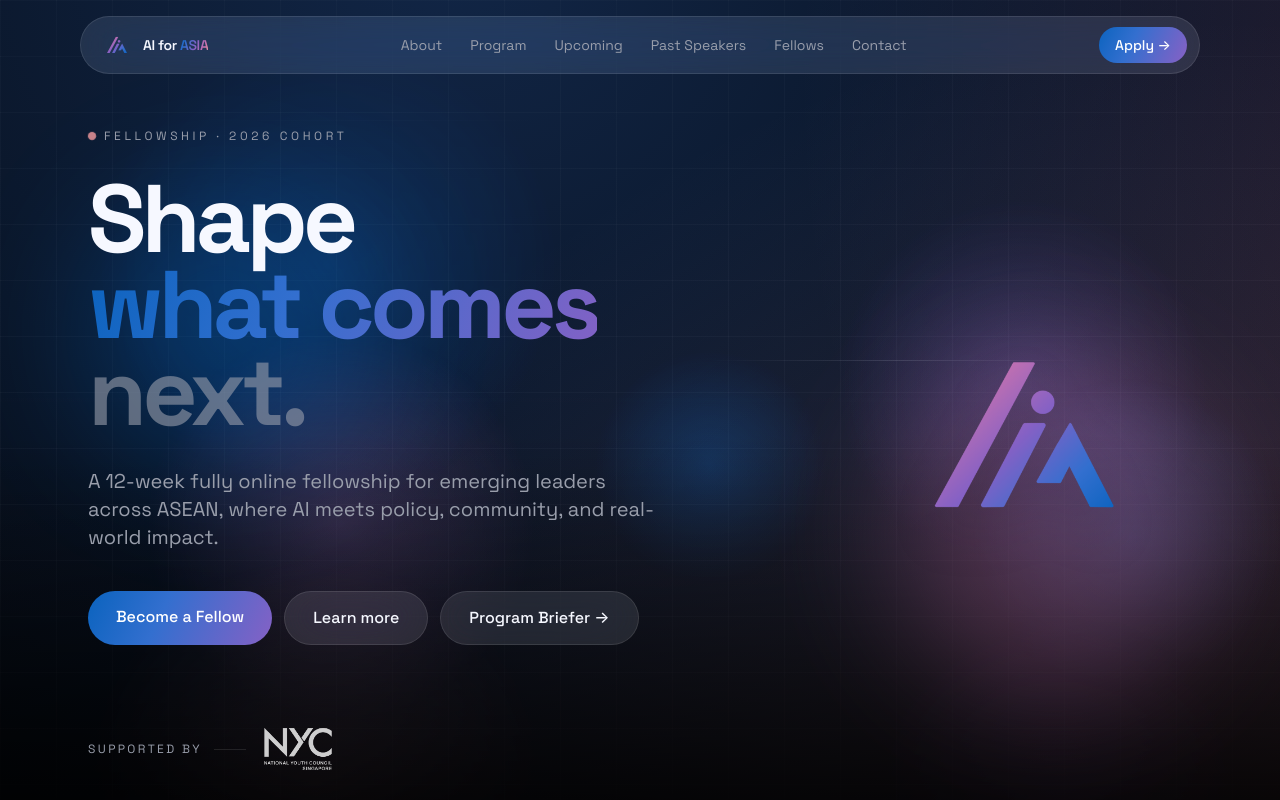
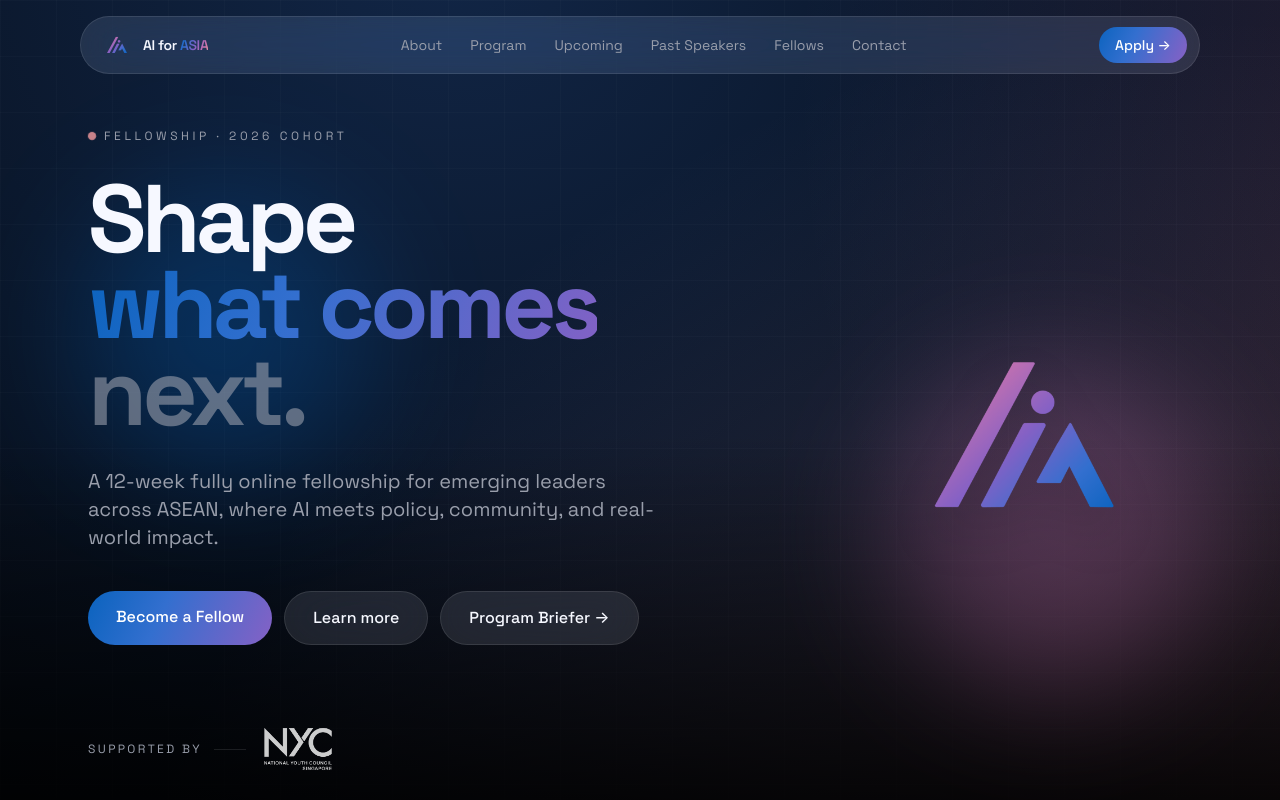
Before and after one commit to siklab-org/ai-for-asia, a Next.js app: page / in a window 1280 px wide. Shown: the top 800 px of the page. Built offline with nearby package versions, Linux system fonts and the light colour scheme; no server answers.

Commit message:
feat: added improvements to overall design

```diff
--- a/src/components/site/BackgroundAtmosphere.tsx
+++ b/src/components/site/BackgroundAtmosphere.tsx
@@ -10,12 +10,29 @@ const orbs = [
   { color: "#E39297", size: 480, top: "65%", left: "2%", dx: 50, dy: 35, dur: 15, shift: 50 },
   { color: "#8561C5", size: 400, top: "82%", left: "70%", dx: -40, dy: -45, dur: 17, shift: 35 },
   { color: "#0060BA", size: 240, top: "45%", left: "45%", dx: 20, dy: -20, dur: 22, shift: 55 },
+  { color: "#C671AF", size: 340, top: "95%", left: "20%", dx: 35, dy: 30, dur: 15, shift: 40 },
+  { color: "#336fCF", size: 420, top: "110%", left: "80%", dx: -30, dy: -35, dur: 19, shift: 50 },
+  { color: "#E39297", size: 360, top: "125%", left: "5%", dx: 45, dy: 40, dur: 13, shift: 45 },
+  { color: "#8561C5", size: 300, top: "140%", left: "65%", dx: -50, dy: 25, dur: 18, shift: 35 },
+  { color: "#0060BA", size: 440, top: "155%", left: "35%", dx: 30, dy: -45, dur: 16, shift: 55 },
+  { color: "#C671AF", size: 380, top: "170%", left: "88%", dx: -25, dy: 35, dur: 21, shift: 40 },
+  { color: "#E39297", size: 320, top: "185%", left: "12%", dx: 40, dy: -30, dur: 14, shift: 50 },
+  { color: "#336fCF", size: 400, top: "200%", left: "55%", dx: -35, dy: 40, dur: 17, shift: 30 },
+  { color: "#8561C5", size: 360, top: "215%", left: "75%", dx: 30, dy: -25, dur: 20, shift: 45 },
+  { color: "#0060BA", size: 280, top: "230%", left: "25%", dx: -20, dy: 30, dur: 22, shift: 35 },
+  { color: "#E39297", size: 380, top: "245%", left: "60%", dx: 35, dy: -35, dur: 15, shift: 50 },
+  { color: "#C671AF", size: 340, top: "260%", left: "10%", dx: -40, dy: 25, dur: 18, shift: 40 },
 ];
 
 const streaks = [
   { top: "15%", width: "40%", left: "10%", delay: 0 },
   { top: "45%", width: "30%", left: "55%", delay: 3 },
   { top: "75%", width: "35%", left: "20%", delay: 6 },
+  { top: "105%", width: "28%", left: "70%", delay: 2 },
+  { top: "130%", width: "38%", left: "15%", delay: 5 },
+  { top: "160%", width: "32%", left: "60%", delay: 1 },
+  { top: "190%", width: "36%", left: "30%", delay: 4 },
+  { top: "215%", width: "30%", left: "80%", delay: 7 },
 ];
 
 function Orb({
@@ -60,10 +77,14 @@ function LightStreak({ top, width, left, delay }: { top: string; width: string;
 }
 
 export function BackgroundAtmosphere() {
+  const { scrollY } = useScroll();
+  const parallaxY = useTransform(scrollY, [0, 12000], [0, -2000], { clamp: true });
+
   return (
     <div className="fixed inset-0 overflow-hidden pointer-events-none" style={{ zIndex: 0 }}>
       <div className="absolute inset-0 grid-bg opacity-30" />
 
+      <motion.div style={{ y: parallaxY }} className="absolute inset-0">
         <div className="absolute inset-x-0 top-0 h-[1500vh] bg-gradient-to-b from-transparent via-[#0060BA]/[0.12] via-[#8561C5]/[0.10] via-[#336fCF]/[0.08] via-[#C671AF]/[0.10] via-[#E39297]/[0.12] to-transparent pointer-events-none" />
 
         {orbs.map((orb, i) => (
@@ -73,6 +94,7 @@ export function BackgroundAtmosphere() {
         {streaks.map((s, i) => (
           <LightStreak key={i} {...s} />
         ))}
+      </motion.div>
 
       <div className="absolute inset-0 bg-gradient-to-t from-background via-transparent to-background opacity-40" />
 
--- a/src/components/site/Fellows.tsx
+++ b/src/components/site/Fellows.tsx
@@ -139,7 +139,7 @@ function FellowCard({ fellow, index, isActive }: { fellow: Fellow; index: number
       className={`group shrink-0 snap-center px-2 md:px-3 transition-all duration-500 ${
         isActive ? "scale-100 opacity-100" : "scale-95 opacity-40"
       }`}
-      style={{ width: "clamp(240px, 28vw, 320px)" }}
+      style={{ width: "clamp(240px, 28vw, 320px)", scrollSnapStop: "always" }}
     >
       <div className="relative aspect-[3/4] rounded-2xl overflow-hidden border border-white/10 bg-white/[0.03] shadow-xl">
         <Image
@@ -212,12 +212,12 @@ export function Fellows() {
     if (!el) return;
     const total = fellows.length;
     const clamped = ((index % total) + total) % total;
-    el.querySelectorAll<HTMLElement>("[data-card]").forEach((card, i) => {
-      if (i === clamped) {
+    const cards = el.querySelectorAll<HTMLElement>("[data-card]");
+    const card = cards[clamped];
+    if (!card) return;
     const target = card.offsetLeft - (el.clientWidth / 2 - card.offsetWidth / 2);
-        el.scrollTo({ left: target, behavior: "smooth" });
-      }
-    });
+    const maxScroll = el.scrollWidth - el.clientWidth;
+    el.scrollTo({ left: Math.max(0, Math.min(maxScroll, target)), behavior: "smooth" });
   }, []);
 
   const handleScroll = useCallback(() => {
@@ -285,6 +285,7 @@ export function Fellows() {
             </h2>
           </Reveal>
         </div>
+      </div>
 
       <div className="relative">
         <div className="hidden md:block">
@@ -300,7 +301,7 @@ export function Fellows() {
           onMouseUp={handleMouseUp}
           onMouseLeave={(e) => { handleMouseUp(e); autoPlayRef.current = true; }}
           onMouseEnter={() => { autoPlayRef.current = false; }}
-            className="flex overflow-x-auto snap-x snap-mandatory scrollbar-hide pb-4 -mx-6 px-6 cursor-grab select-none"
+          className="flex overflow-x-auto snap-x snap-mandatory scrollbar-hide pb-4 cursor-grab select-none"
           style={{ scrollbarWidth: "none", msOverflowStyle: "none" }}
         >
           <div className="shrink-0" style={{ width: spacerWidth }} />
@@ -310,11 +311,11 @@ export function Fellows() {
           <div className="shrink-0" style={{ width: spacerWidth }} />
         </div>
 
-          <div className="pointer-events-none absolute inset-y-0 -left-6 w-12 md:w-20 bg-gradient-to-r from-black via-black/80 to-transparent" />
-          <div className="pointer-events-none absolute inset-y-0 -right-6 w-12 md:w-20 bg-gradient-to-l from-black via-black/80 to-transparent" />
-        </div>
+        <div className="pointer-events-none absolute inset-y-0 left-0 w-12 md:w-20 bg-gradient-to-r from-black via-black/80 to-transparent" />
+        <div className="pointer-events-none absolute inset-y-0 right-0 w-12 md:w-20 bg-gradient-to-l from-black via-black/80 to-transparent" />
       </div>
 
+      <div className="mx-auto max-w-7xl px-6">
         <div className="flex justify-center items-center gap-2 mt-6 md:mt-8">
           {fellows.map((f, i) => (
             <button
@@ -329,6 +330,7 @@ export function Fellows() {
             />
           ))}
         </div>
+      </div>
     </section>
   );
 }
--- a/src/components/site/Hero.tsx
+++ b/src/components/site/Hero.tsx
@@ -8,6 +8,7 @@ export function Hero() {
       className="relative min-h-screen flex items-center overflow-hidden"
     >
       {/* Animated gradient backdrop */}
+      <div className="absolute inset-0 bg-background" />
       <div className="absolute inset-0 bg-gradient-radial animate-gradient" />
       <div className="absolute inset-0 grid-bg opacity-50" />
       <div className="absolute inset-0 bg-gradient-to-b from-transparent via-transparent to-background" />
--- a/src/components/site/SocialFeed.tsx
+++ b/src/components/site/SocialFeed.tsx
@@ -37,7 +37,7 @@ function SocialCard({ post, index, isActive }: { post: typeof socialPosts[number
       className={`group shrink-0 snap-center px-2 md:px-3 transition-all duration-500 block ${
         isActive ? "scale-100 opacity-100" : "scale-95 opacity-40"
       }`}
-      style={{ width: "clamp(280px, 32vw, 360px)" }}
+      style={{ width: "clamp(280px, 32vw, 360px)", scrollSnapStop: "always" }}
     >
       <div className="rounded-2xl border border-white/10 bg-white/[0.03] overflow-hidden hover:border-white/30 transition-all duration-500 hover:-translate-y-1">
         <div className="relative aspect-[4/3] overflow-hidden bg-white/5">
@@ -101,12 +101,12 @@ export function SocialFeed() {
     if (!el) return;
     const total = socialPosts.length;
     const clamped = ((index % total) + total) % total;
-    el.querySelectorAll<HTMLElement>("[data-card]").forEach((card, i) => {
-      if (i === clamped) {
+    const cards = el.querySelectorAll<HTMLElement>("[data-card]");
+    const card = cards[clamped];
+    if (!card) return;
     const target = card.offsetLeft - (el.clientWidth / 2 - card.offsetWidth / 2);
-        el.scrollTo({ left: target, behavior: "smooth" });
-      }
-    });
+    const maxScroll = el.scrollWidth - el.clientWidth;
+    el.scrollTo({ left: Math.max(0, Math.min(maxScroll, target)), behavior: "smooth" });
   }, []);
 
   const handleScroll = useCallback(() => {
@@ -160,7 +160,7 @@ export function SocialFeed() {
   }, []);
 
   return (
-    <section id="social" className="relative py-32 px-6 overflow-hidden">
+    <section id="social" className="relative py-32 overflow-hidden">
       <div className="mx-auto max-w-7xl px-6">
         <div className="mb-14 md:mb-20">
           <Reveal>
@@ -173,6 +173,7 @@ export function SocialFeed() {
               From the <span className="text-gradient">feed</span>.
             </h2>
           </Reveal>
+        </div>
       </div>
 
       <div className="relative">
@@ -189,7 +190,7 @@ export function SocialFeed() {
           onMouseUp={handleMouseUp}
           onMouseLeave={(e) => { handleMouseUp(e); autoPlayRef.current = true; }}
           onMouseEnter={() => { autoPlayRef.current = false; }}
-            className="flex overflow-x-auto snap-x snap-mandatory scrollbar-hide pb-4 -mx-6 px-6 cursor-grab select-none"
+          className="flex overflow-x-auto snap-x snap-mandatory scrollbar-hide pb-4 cursor-grab select-none"
           style={{ scrollbarWidth: "none", msOverflowStyle: "none" }}
         >
           <div className="shrink-0" style={{ width: spacerWidth }} />
@@ -199,11 +200,11 @@ export function SocialFeed() {
           <div className="shrink-0" style={{ width: spacerWidth }} />
         </div>
 
-          <div className="pointer-events-none absolute inset-y-0 -left-6 w-12 md:w-20 bg-gradient-to-r from-black via-black/80 to-transparent" />
-          <div className="pointer-events-none absolute inset-y-0 -right-6 w-12 md:w-20 bg-gradient-to-l from-black via-black/80 to-transparent" />
-        </div>
+        <div className="pointer-events-none absolute inset-y-0 left-0 w-12 md:w-20 bg-gradient-to-r from-black via-black/80 to-transparent" />
+        <div className="pointer-events-none absolute inset-y-0 right-0 w-12 md:w-20 bg-gradient-to-l from-black via-black/80 to-transparent" />
       </div>
 
+      <div className="mx-auto max-w-7xl px-6">
         <div className="flex justify-center items-center gap-2 mt-6 md:mt-8">
           {socialPosts.map((post, i) => (
             <button
@@ -218,6 +219,7 @@ export function SocialFeed() {
             />
           ))}
         </div>
+      </div>
     </section>
   );
 }
```
Lines whose indentation alone changed are shown as unchanged.
